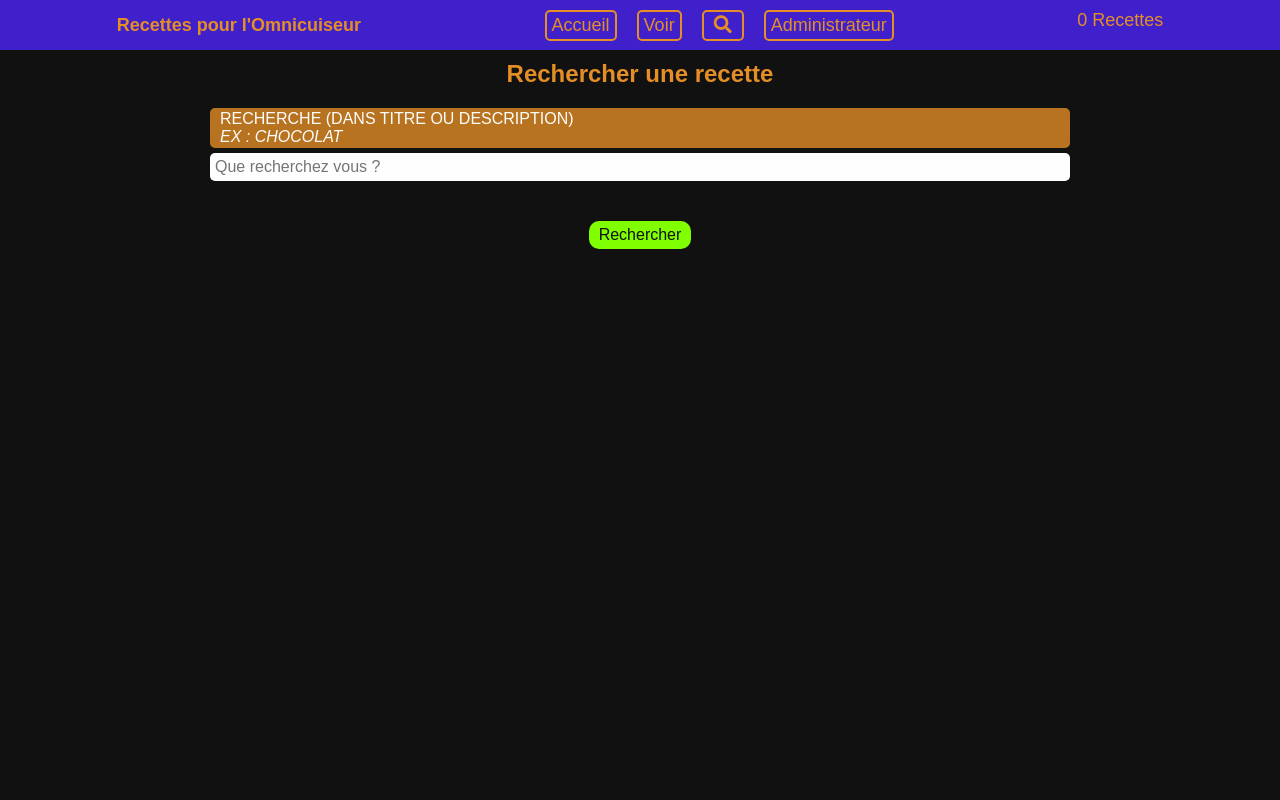
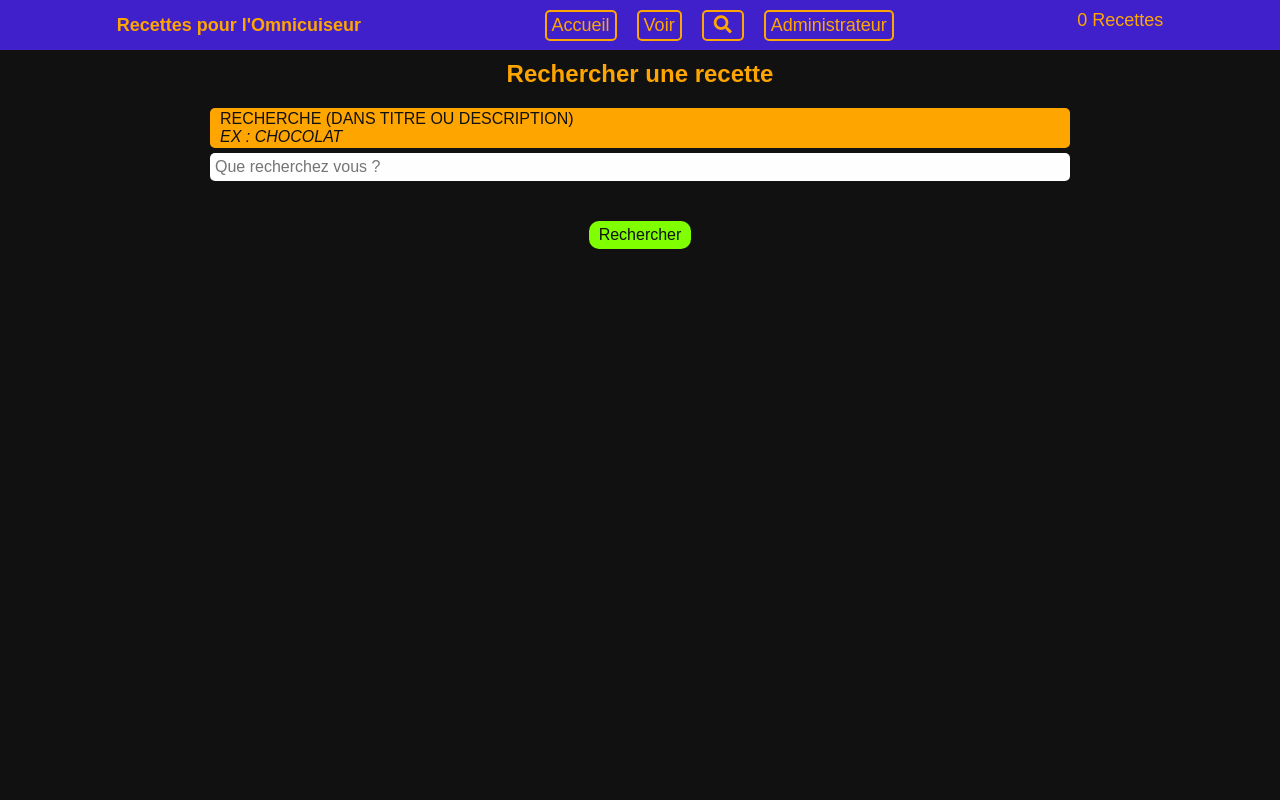
Before and after one commit to JeanLi06/recettesOmnicuiseur, a PHP site: page /rechercher in a window 1280 px wide. Run offline with PHP 8.4, Linux system fonts and the light colour scheme; data that the repository does not hold is empty; some libraries are stand-ins or nearby versions.

Commit message:
couleur orange changée

```diff
--- a/css/base.css
+++ b/css/base.css
@@ -25,8 +25,7 @@ body {
     min-height: calc(100vh - 50px);
     font-size: 16px; /* Pour les navigateurs qui ne supportent pas les rem */
     font-size: 1.6rem;
-    color: #e58e26;
-    /*background-color: #111111;*/
+    color: #FFA500;
     display: flex;
     flex-direction: column;
     position: relative;
@@ -43,7 +42,7 @@ a:active {
     text-decoration: none;
     font-size: 18px; /* Pour les navigateurs qui ne supportent pas les rem */
     font-size: 1.8rem;
-    color: #e58e26;
+    color: #FFA500;
 }
 
 header {
@@ -90,7 +89,7 @@ header a {
 #main-navigation a {
     border-radius: 5px;
     padding: 3px 5px;
-    border: 2px solid #e58e26;
+    border: 2px solid #FFA500;
 }
 
 #main-navigation li {
@@ -98,7 +97,7 @@ header a {
 }
 
 #main-navigation a:hover {
-    background-color: #e58e26;
+    background-color: #FFA500;
     color: #fefefe;
 }
 
@@ -230,7 +229,7 @@ section a:visited {
 
 #view-recipe-article span {
     font-family: 'Montserrat', sans-serif;
-    color: #e58e26;
+    color: #FFA500;
 }
 
 #view-recipe-article h3 {
@@ -275,8 +274,8 @@ section a:visited {
 
 label {
     text-align: left;
-    background-color: #b77320;
-    color: #fefefe;
+    background-color: #FFA500;
+    color: #111111;
     border-radius: 5px;
     padding: 2px 10px;
     margin-bottom: 5px;
@@ -349,7 +348,7 @@ button:hover {
 
 th {
     color: #111111;
-    background-color: #e58e26;
+    background-color: #FFA500;
     text-align: center;
 }
 
```
